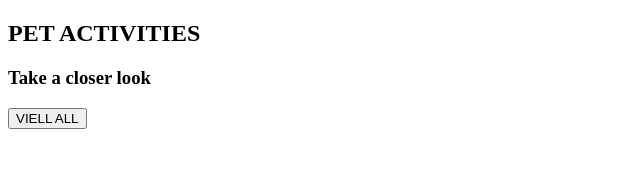
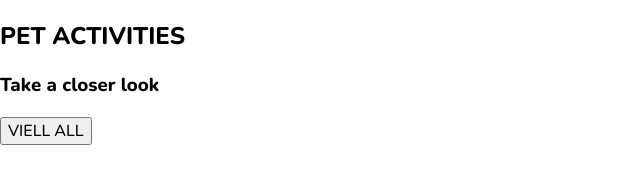
Before and after one commit to AndPrat/202307-w1ch4-andrea-prat, a plain HTML site: page index.html in a window 1280 px wide. Shown: the whole page, without its empty margins (0-640 px from the left). Drawn offline with nearby package versions, Linux system fonts and the light colour scheme.

Commit message:
Knit together styles.css in index.html

```diff
--- a/index.html
+++ b/index.html
@@ -5,8 +5,7 @@
   <meta charset="UTF-8">
   <meta name="viewport" content="width=device-width, initial-scale=1.0">
   <link rel="shortcut icon" href="favicon.png" type="image/x-icon">
-  <link rel="preconnect" href="https://fonts.googleapis.com">
-  <link rel="preconnect" href="https://fonts.gstatic.com" crossorigin>
+  <link rel="stylesheet" href="styles/styles.css">
 
   <title>Pets</title>
 </head>
@@ -18,7 +17,6 @@
       <h3>Take a closer look</h3>
       <button>VIELL ALL</button>
     </section>
-    </section>
     <article></article>
   </main>
 </body>
--- a/styles/styles.css
+++ b/styles/styles.css
@@ -5,11 +5,11 @@
 }
 
 html {
-  font-family: "Nunito", sans-serif;
 }
 
 body {
   margin: 0;
+  font-family: "Nunito", sans-serif;
 }
 
 button {
```
